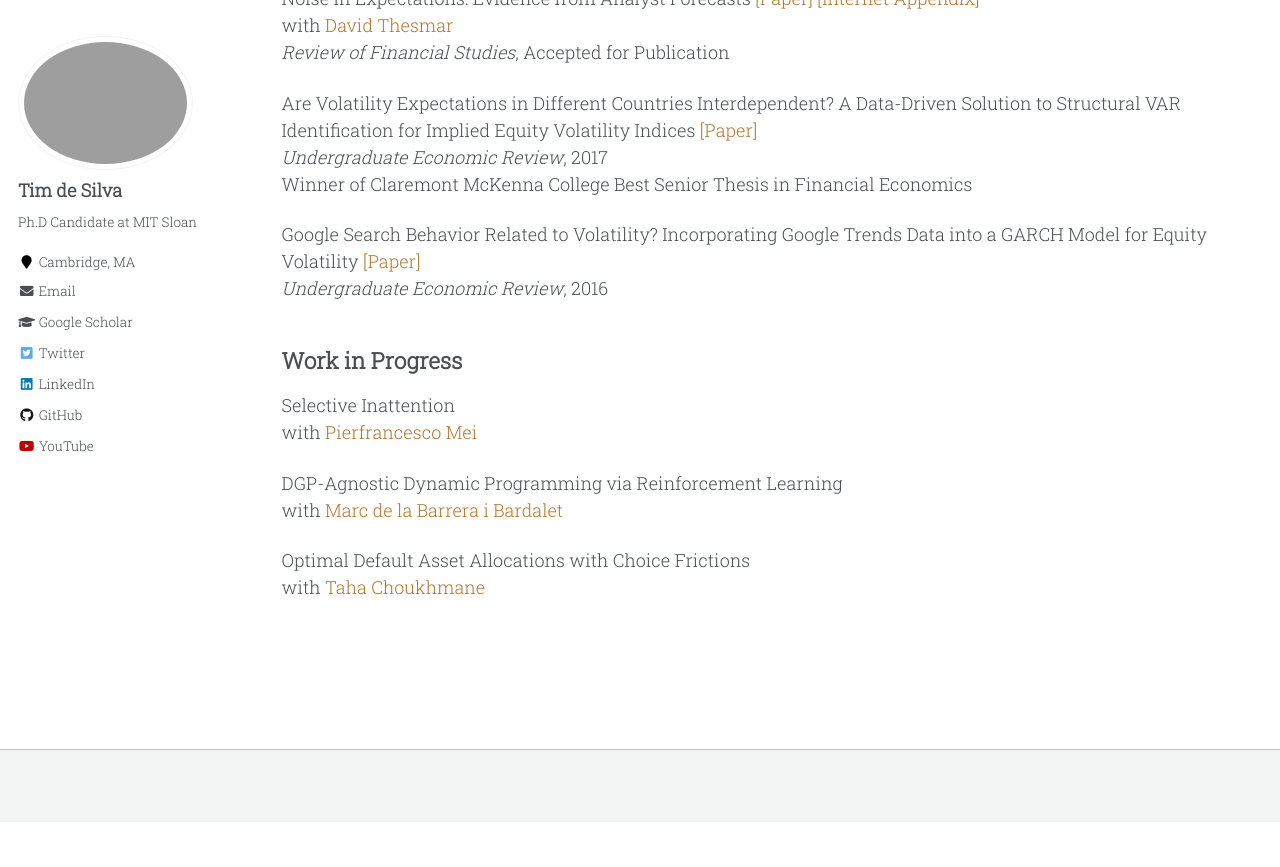
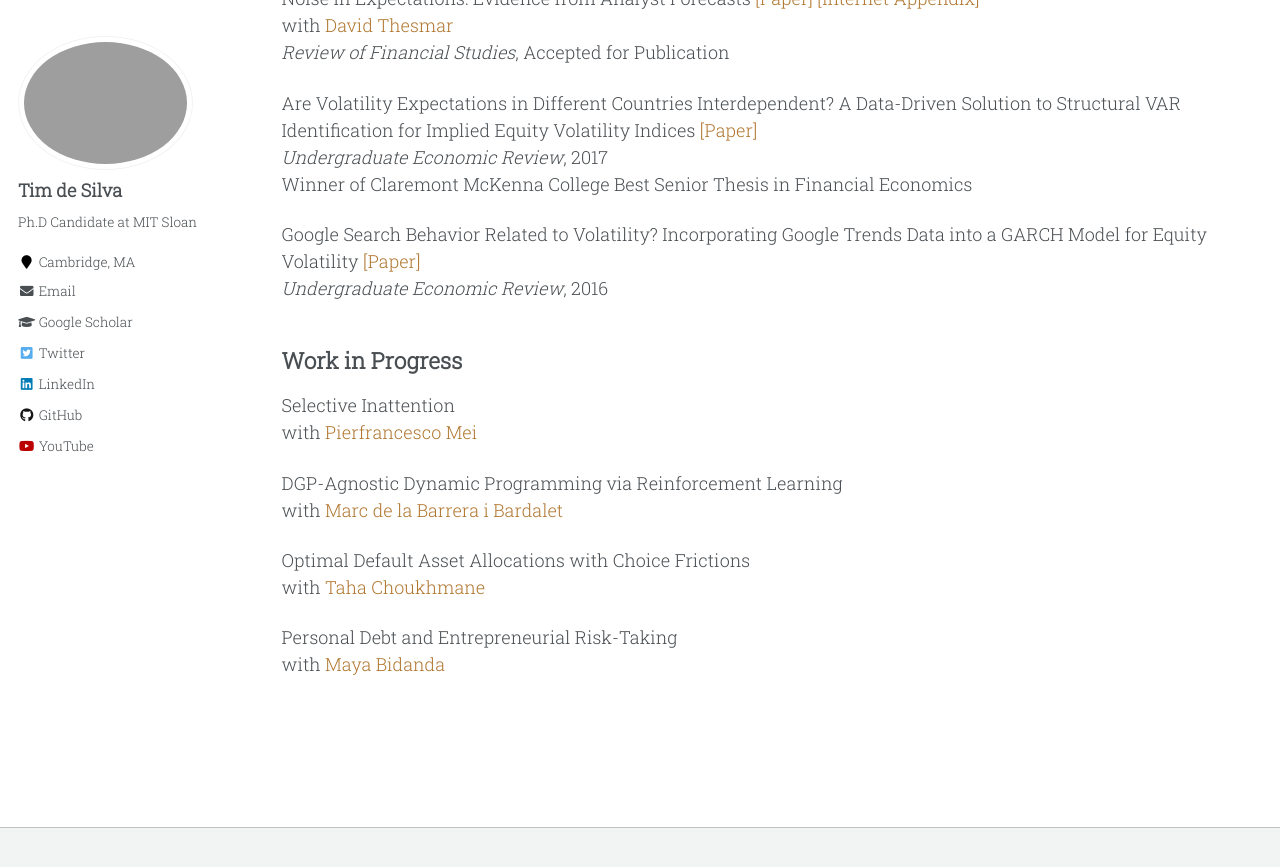
Before and after one commit to timhdesilva/timhdesilva.github.io, a Jekyll site: the page built from _pages/research.html, in a window 1280 px wide and 900 px high, scrolled down 615 px. Shown: the top 867 px of the window. Built offline with Jekyll 4.4.1, drawn with Linux system fonts in a browser that asks for light colours; before the commit the page ends 1437 px from its top, so only the background shows below that.

Commit message:
update jmp and slides

```diff
--- a/_pages/research.html
+++ b/_pages/research.html
@@ -50,3 +50,7 @@ author_profile: true
     Optimal Default Asset Allocations with Choice Frictions
     <br>with <a style="text-decoration:none; color:rgb(177, 119, 48)" href="https://tahachoukhmane.com/">Taha Choukhmane</a>
 </p>
+<p>
+    Personal Debt and Entrepreneurial Risk-Taking
+    <br>with <a style="text-decoration:none; color:rgb(177, 119, 48)" href="https://www.mayabidanda.com/home">Maya Bidanda</a>
+</p>
```
